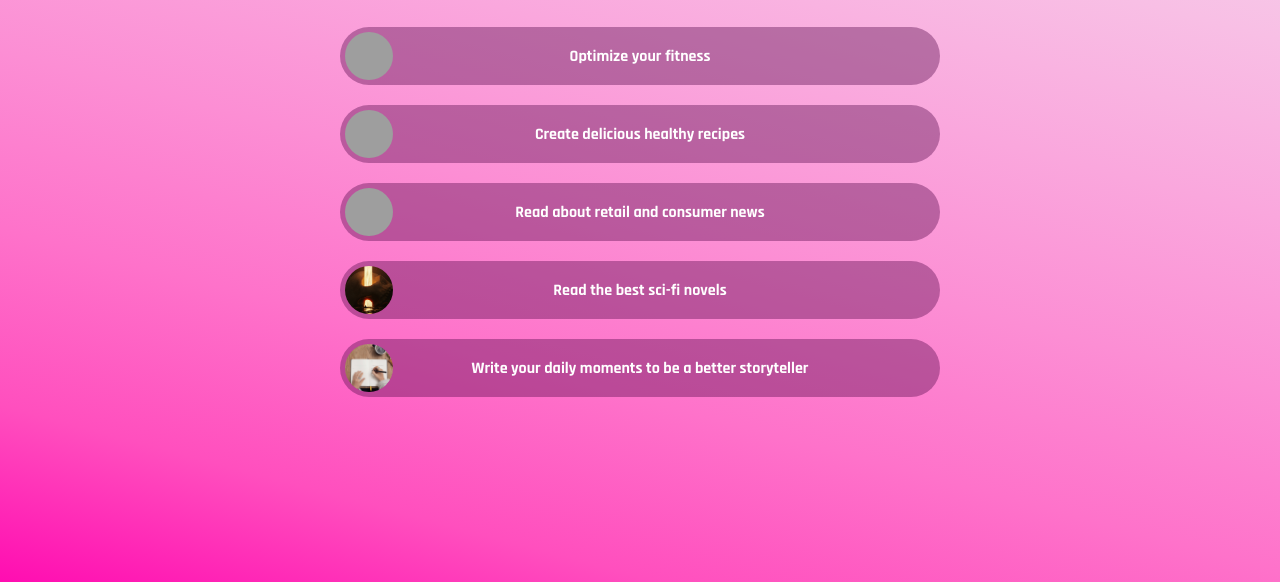
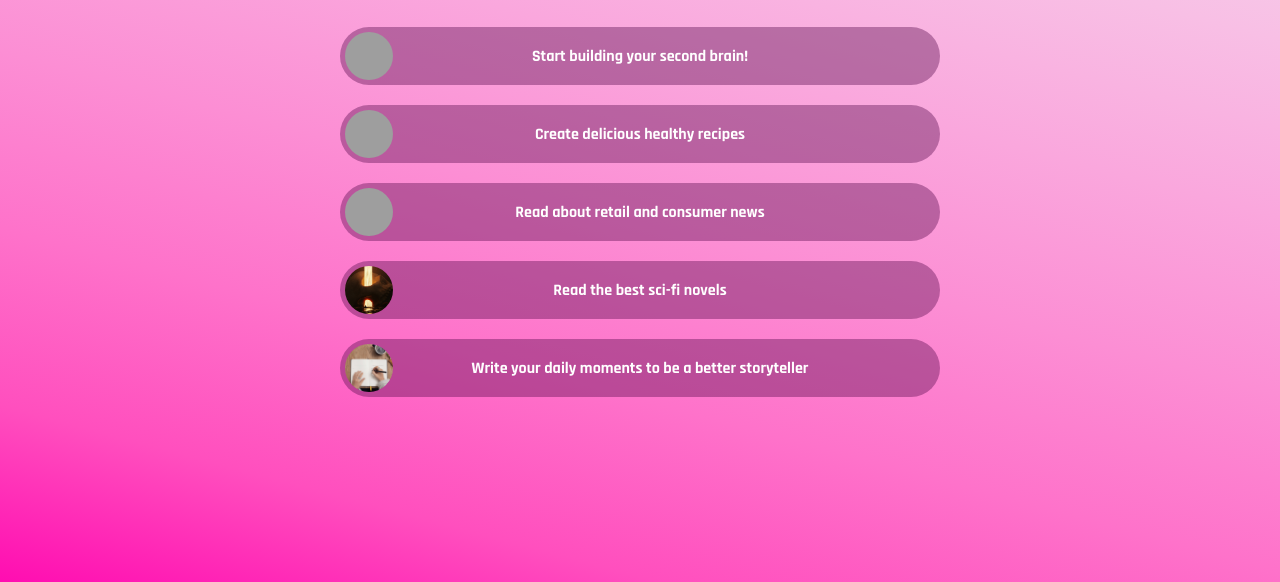
Before and after one commit to jenchan-938/link-in-bio, a plain HTML site: page index.html in a window 1280 px wide. Shown: the part 314-896 px from the top of the page. Drawn offline with Linux system fonts and the light colour scheme; grey boxes are pictures that could not be loaded; a web font is replaced by a local one.

Commit message:
Second Brain

```diff
--- a/index.html
+++ b/index.html
@@ -48,7 +48,7 @@
       <div class = "links-row"> </div>
         <div class = "item">
           <img class="thumbnail" src = "/Images/fitness.jpg" alt="fitness photo">
-          <a class = "link-text" target ="_blank" href="https://musclewiki.com/"> Optimize your fitness </a>
+          <a class = "link-text" target ="_blank" href="https://jenchan.dev/notes"> Start building your second brain! </a>
         </div>
 
       <div class = "item">
```
